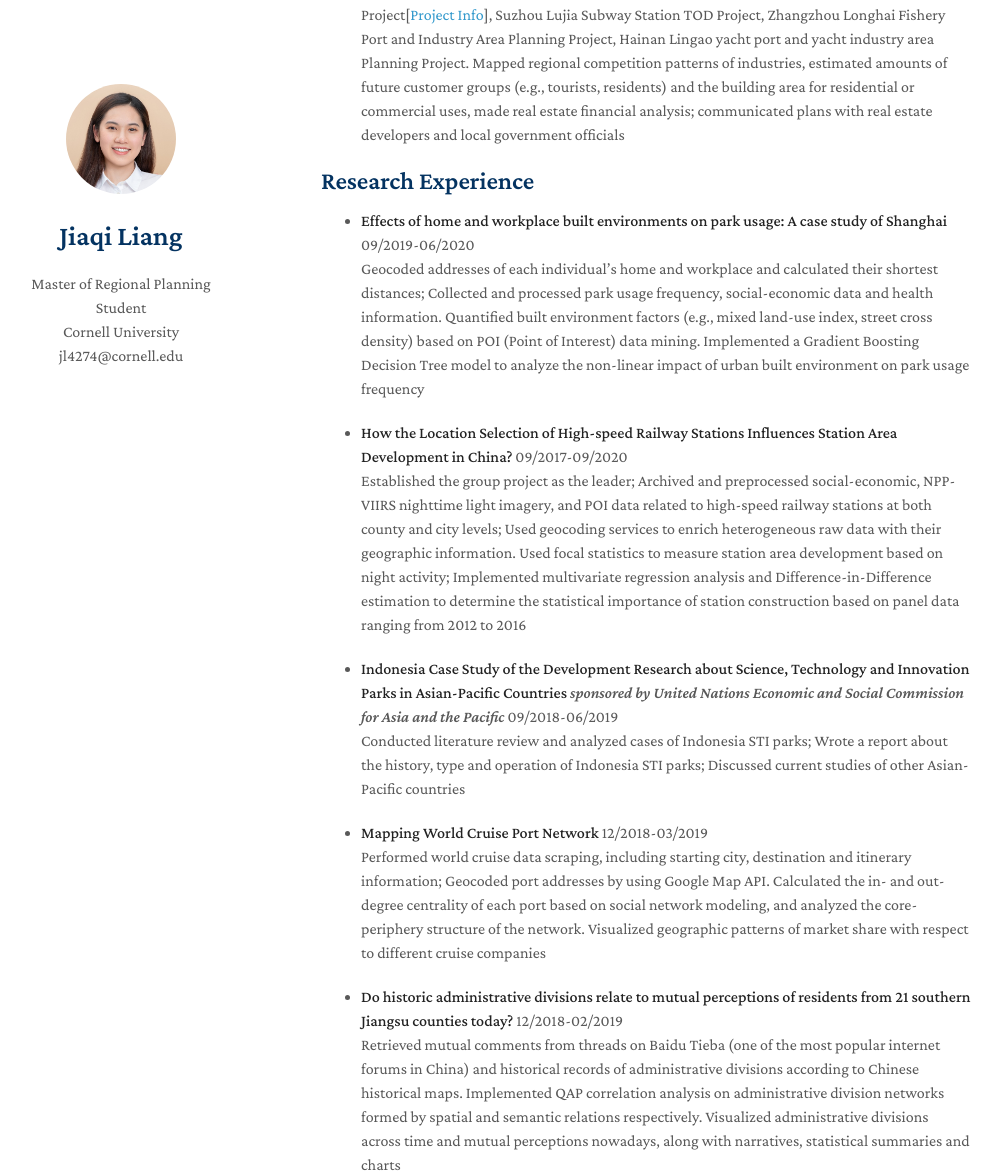
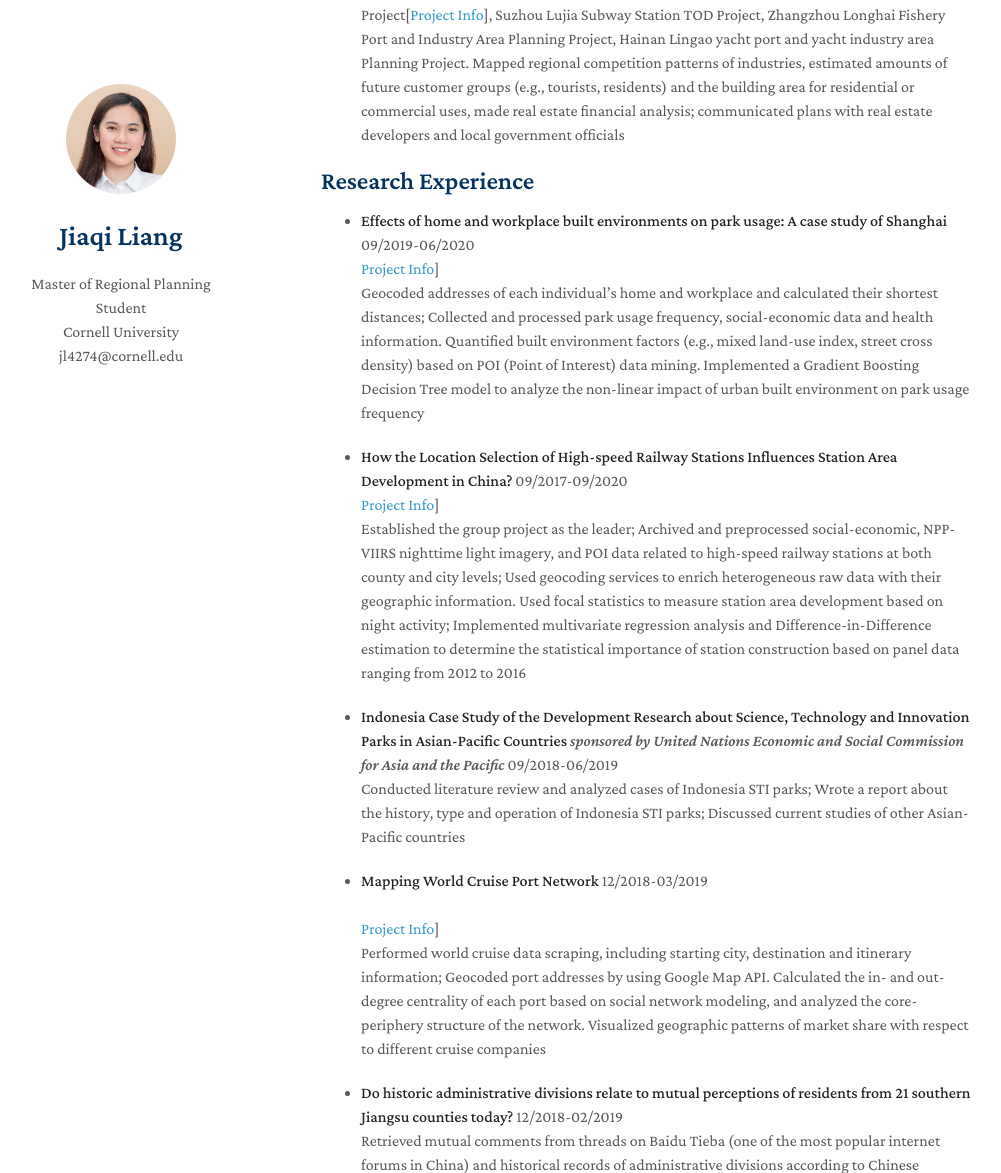
Before and after one commit to april29liang/.github.io, a Jekyll site: the page built from index.md, in a window 1280 px wide and 1400 px high, scrolled down 990 px, cut to the strip 0-1173 px from the top of the window. Shown: the whole strip, without its empty margins (149-1150 px from the left). Built offline with Jekyll 4.4.1, drawn with Linux system fonts in a browser that asks for light colours; nearby versions of some CDN libraries; a style sheet for code colours, icons or effects is not loaded; our own code applies the rules of GitHub Pages for plain Markdown files.

Commit message:
Update index.md

```diff
--- a/index.md
+++ b/index.md
@@ -36,9 +36,13 @@ I have rich practical experiences as an urban planner. I have been involved in 6
 
 - **Effects of home and workplace built environments on park usage: A case study of Shanghai** 09/2019-06/2020
   <br>
+  [Project Info](https://github.com/april29liang/Homepage/blob/main/assets/Encorage%20Trips%20to%20Green%20Spaces_Jiaqi%20Liang.pdf)]
+  <br>
   Geocoded addresses of each individual’s home and workplace and calculated their shortest distances; Collected and processed park usage frequency, social-economic data and health information. Quantified built environment factors (e.g., mixed land-use index, street cross density) based on POI (Point of Interest) data mining. Implemented a Gradient Boosting Decision Tree model to analyze the non-linear impact of urban built environment on park usage frequency
 
 - **How the Location Selection of High-speed Railway Stations Influences Station Area Development in China?** 09/2017-09/2020
+  <br>
+  [Project Info](assets/HSR and station area_Jiaqi Liang.pdf)]
   <br>
   Established the group project as the leader; Archived and preprocessed social-economic, NPP-VIIRS nighttime light imagery, and POI data related to high-speed railway stations at both county and city levels; Used geocoding services to enrich heterogeneous raw data with their geographic information. Used focal statistics to measure station area development based on night activity; Implemented multivariate regression analysis and Difference-in-Difference estimation to determine the statistical importance of station construction based on panel data ranging from 2012 to 2016
 
@@ -47,6 +51,9 @@ I have rich practical experiences as an urban planner. I have been involved in 6
   Conducted literature review and analyzed cases of Indonesia STI parks; Wrote a report about the history, type and operation of Indonesia STI parks; Discussed current studies of other Asian-Pacific countries
 
 - **Mapping World Cruise Port Network** 12/2018-03/2019
+  <br>
+   <br>
+  [Project Info]([assets/HSR and station area_Jiaqi Liang.pdf](https://github.com/april29liang/Homepage/blob/03a2881cb8ec6c11574e13e9cf6638c72e9142be/assets/Mapping%20Cruise%20Network_Jiaqi%20Liang.pdf))]
   <br>
   Performed world cruise data scraping, including starting city, destination and itinerary information; Geocoded port addresses by using Google Map API. Calculated the in- and out-degree centrality of each port based on social network modeling, and analyzed the core-periphery structure of the network. Visualized geographic patterns of market share with respect to different cruise companies
 
```
